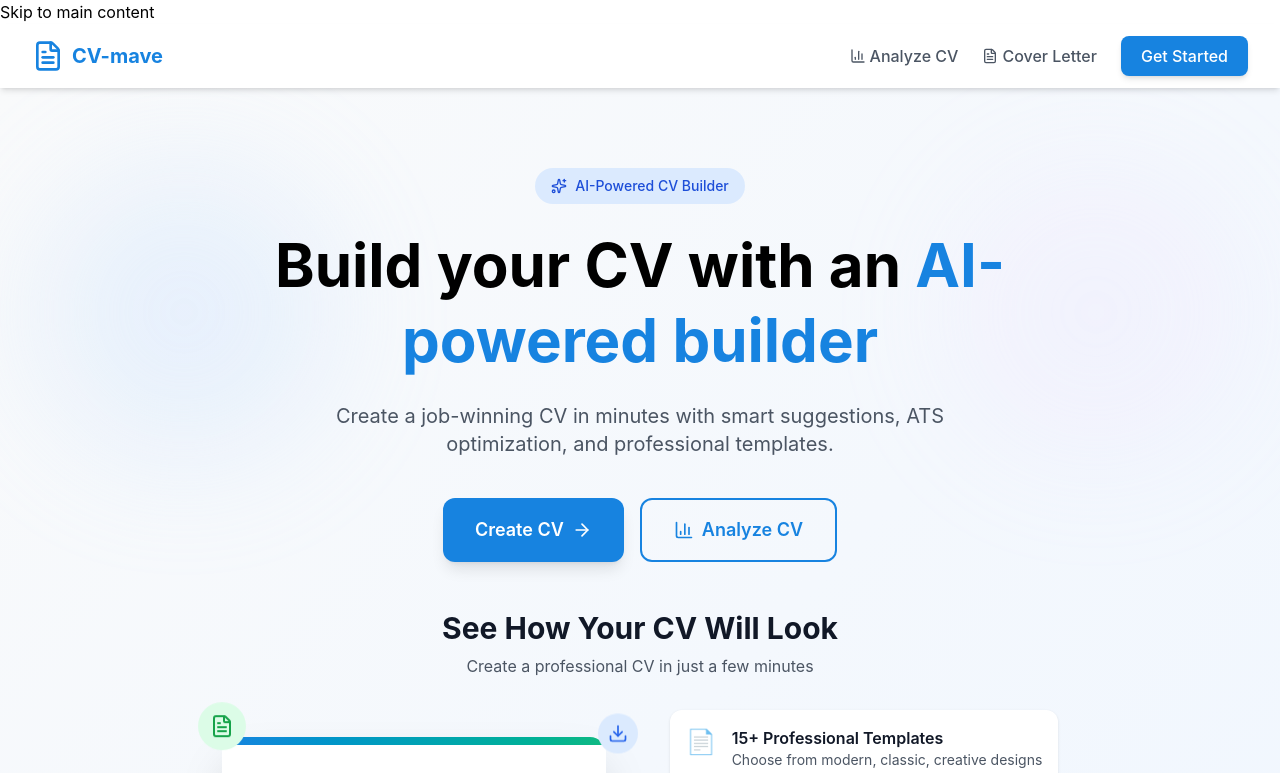
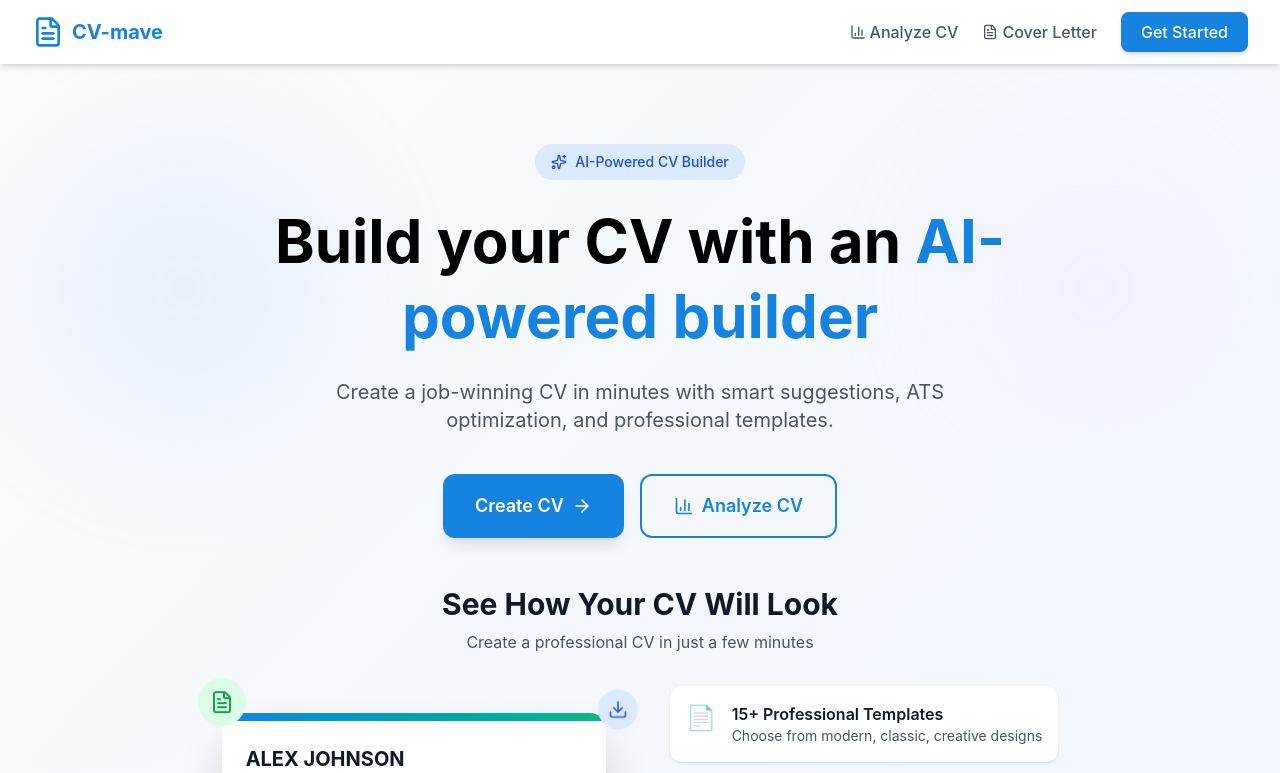
Before and after one commit to Blink-in/cv-maker, a React (Vite) app: page / in a window 1280 px wide. Shown: the top 773 px of the page. Built offline with nearby package versions, Linux system fonts and the light colour scheme.

Commit message:
Remove skip to main content link

```diff
--- a/index.html
+++ b/index.html
@@ -16,11 +16,6 @@
 
     <title>CV-mave - AI-Powered CV Builder | Create Professional Resumes</title>
 
-    <!-- Skip to main content link for accessibility -->
-    <a href="#main-content" className="sr-only focus:not-sr-only focus:absolute focus:top-4 focus:left-4 focus:z-50 focus:px-4 focus:py-2 focus:bg-[#1783e0] focus:text-white focus:rounded-lg focus:font-semibold">
-      Skip to main content
-    </a>
-
     <!-- Google AdSense -->
     <script async src="https://pagead2.googlesyndication.com/pagead/js/adsbygoogle.js?client=ca-pub-5331800347590312"
      crossorigin="anonymous"></script>
--- a/src/App.jsx
+++ b/src/App.jsx
@@ -16,7 +16,7 @@ function App() {
       <ScrollToTop />
       <div className="min-h-screen flex flex-col bg-gray-50">
         <Navbar />
-        <main id="main-content" className="flex-grow">
+        <main className="flex-grow">
           <Routes>
             <Route path="/" element={<Homepage />} />
             <Route path="/templates" element={<TemplateSelection />} />
```
